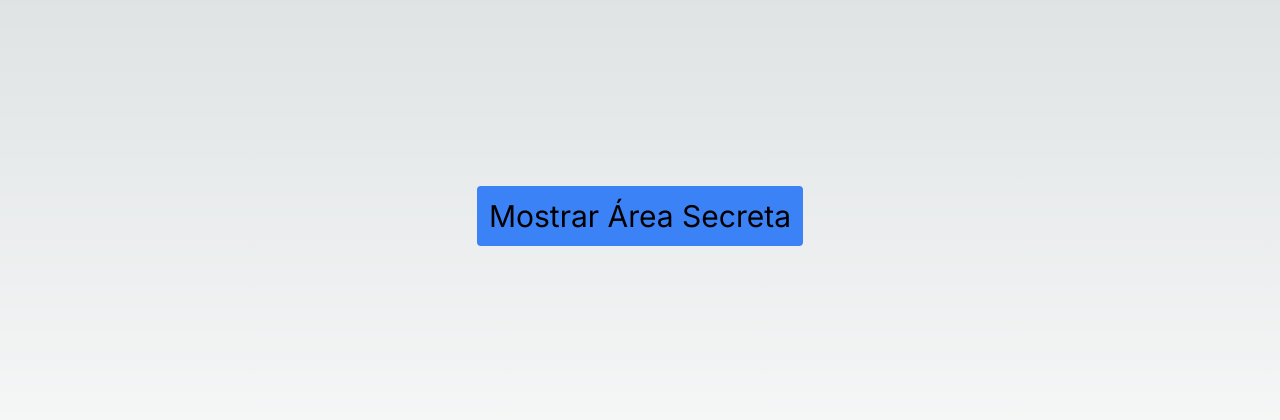
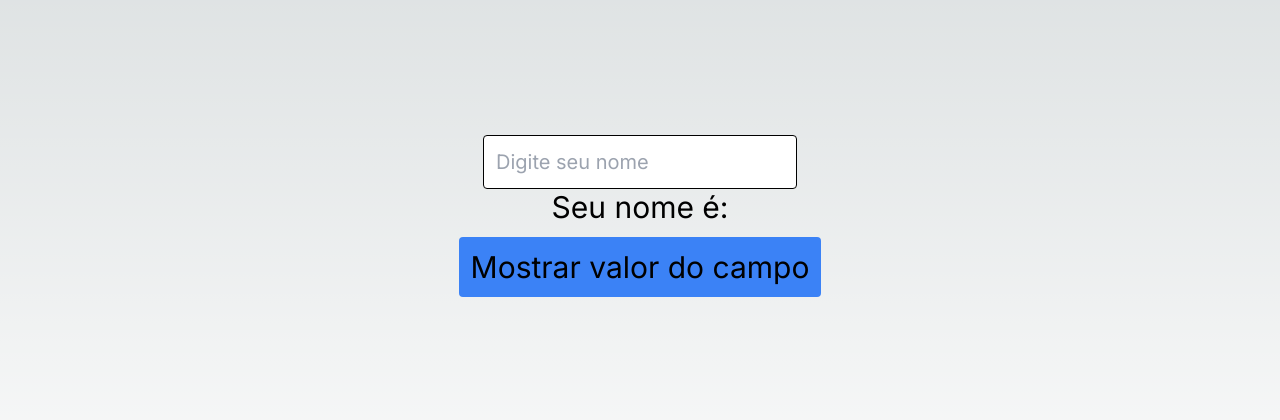
Before and after one commit to DanielWallaws/ReactReview, a Next.js app in the folder iniciando-projeto/primeiro-next/: page / in a window 1280 px wide. Shown: the part 184-604 px from the top of the page. Built offline with nearby package versions, Linux system fonts and the light colour scheme.

Commit message:
ate a aula states mudando no tempo - Modulo 3 aula 9

```diff
--- a/iniciando-projeto/primeiro-next/src/app/page.tsx
+++ b/iniciando-projeto/primeiro-next/src/app/page.tsx
@@ -2,27 +2,85 @@
 
 import { useState } from "react";
 
-//Aula usando state para auxiliar UI - Modulo 3 aula 67
+//Aula states mudando no tempo - Modulo 3 aula 9
 const Page = ()=> {
-  const [showSecret, setShowSecret] = useState(false);
-
+  const [nameInput, setNameInput] = useState('')
   const handleClickButton = ()=> {
-    setShowSecret(!showSecret)
+    alert(nameInput)
   }
 
 return (
 
     <div className="w-screen h-screen flex flex-col justify-center items-center text-3xl">
-      <p></p>
-      <button onClick={handleClickButton} className="p-3 bg-blue-500 rounded">{showSecret ? 'Ocultar' : 'Mostrar'} Área Secreta</button>
-      {showSecret &&
-      <div className="p-3 rounded-md bg-blue-300 mt-3">Área Secreta</div>
-      }
+      <input
+      type="text"
+      className="border border-black p-3 text-xl text-black rounded"
+      placeholder="Digite seu nome"
+      value={nameInput}
+      onChange={e=> setNameInput(e.target.value)}
+      />
+      <p>Seu nome é: {nameInput}</p>
+      <button onClick={handleClickButton} className="p-3 bg-blue-500 rounded mt-3">Mostrar valor do campo</button>
       </div>
 )}
 
 
  export default Page;
+
+// "use client"
+
+// import { useState } from "react";
+
+// //Aula using states em campos - Modulo 3 aula 8
+// const Page = ()=> {
+//   const [nameInput, setNameInput] = useState('')
+//   const handleClickButton = ()=> {
+//     alert(nameInput)
+//   }
+
+// return (
+
+//     <div className="w-screen h-screen flex flex-col justify-center items-center text-3xl">
+//       <input
+//       type="text"
+//       className="border border-black p-3 text-xl text-black rounded"
+//       placeholder="Digite seu nome"
+//       value={nameInput}
+//       onChange={e=> setNameInput(e.target.value)}
+//       />
+//       <p>Seu nome é: {nameInput}</p>
+//       <button onClick={handleClickButton} className="p-3 bg-blue-500 rounded mt-3">Mostrar valor do campo</button>
+//       </div>
+// )}
+
+
+//  export default Page;
+
+// "use client"
+
+// import { useState } from "react";
+
+// //Aula usando state para auxiliar UI - Modulo 3 aula 7
+// const Page = ()=> {
+//   const [showSecret, setShowSecret] = useState(false);
+
+//   const handleClickButton = ()=> {
+//     setShowSecret(!showSecret)
+//   }
+
+// return (
+
+//     <div className="w-screen h-screen flex flex-col justify-center items-center text-3xl">
+//       <p></p>
+//       <button onClick={handleClickButton} className="p-3 bg-blue-500 rounded">{showSecret ? 'Ocultar' : 'Mostrar'} Área Secreta</button>
+//       {showSecret &&
+//       <div className="p-3 rounded-md bg-blue-300 mt-3">Área Secreta</div>
+//       }
+//       </div>
+// )}
+
+
+//  export default Page;
 
 // "use client"
 
```
